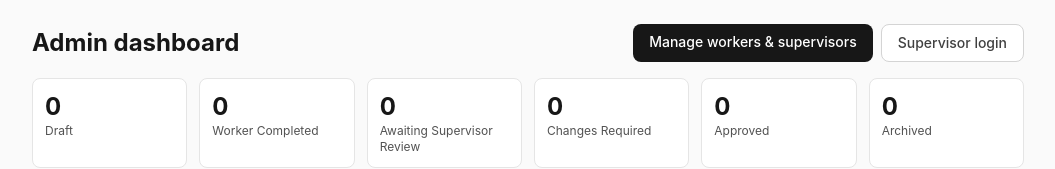
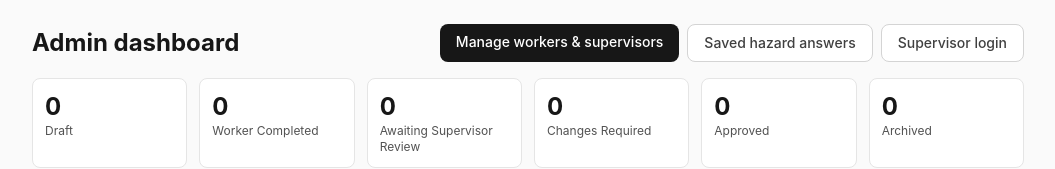
Before and after one commit to Janieduval/Safety-app, a Next.js app: page /admin/dashboard in a window 1280 px wide. Shown: the top 169 px of the page, without its empty margins (112-1167 px from the left). Built offline with nearby package versions, Linux system fonts and the light colour scheme; no server answers; the database is empty.

Commit message:
Add link to saved hazard answers in dashboard

```diff
--- a/app/admin/dashboard/page.tsx
+++ b/app/admin/dashboard/page.tsx
@@ -70,6 +70,12 @@ export default async function AdminDashboard({
             className="text-sm px-4 py-2 rounded-lg bg-neutral-900 text-white font-medium"
           >
             Manage workers &amp; supervisors
+          </Link>
+          <Link
+            href="/admin/hazard-templates"
+            className="text-sm px-4 py-2 rounded-lg border border-neutral-300 text-neutral-700 font-medium bg-white"
+          >
+            Saved hazard answers
           </Link>
           <Link
             href="/supervisor/login"
```
